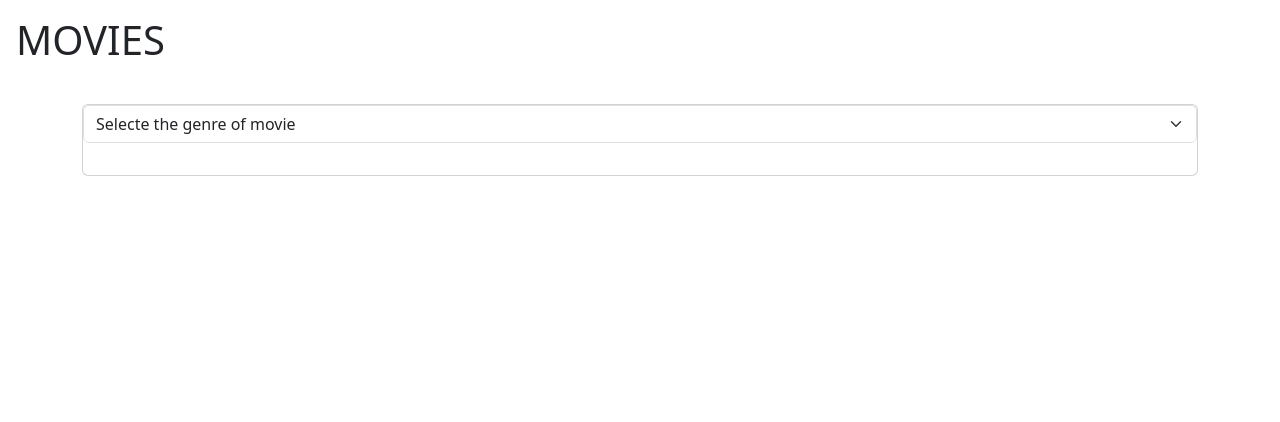
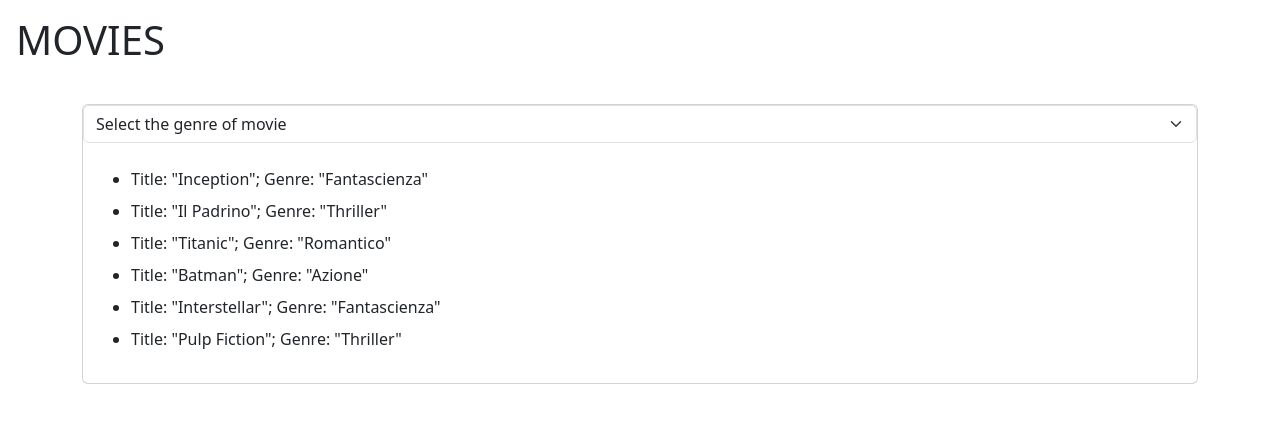
Before and after one commit to maksbernatskyy/react-movie-filter, a React (Vite) app: page / in a window 1280 px wide. Shown: the top 422 px of the page. Built offline with nearby package versions, Linux system fonts and the light colour scheme.

Commit message:
add list of movies in the card and add the state of filtred movies

```diff
--- a/src/components/Main.jsx
+++ b/src/components/Main.jsx
@@ -7,6 +7,9 @@ export default function Main() {
 
     {/* Array of movies */}
     <movies />
+
+    {/* State of filtred movies */}
+    const [filtredMovie, setFiltredMovie] = useState(movies)
 
     return (
         <>
@@ -22,7 +25,7 @@ export default function Main() {
                         <form>
                             {/* Select of genres */}
                             <select className="form-select">
-                                <option defaultValue={0}>Selecte the genre of movie</option>
+                                <option defaultValue={0}>Select the genre of movie</option>
                                 <option value="1">Fantascienza</option>
                                 <option value="2">Thriller</option>
                                 <option value="3">Romantico</option>
@@ -33,7 +36,15 @@ export default function Main() {
 
                     {/* Card Bottom */}
                     <div className="card-body">
-
+                        <ul>
+                            {
+                                movies.map((thisMovie, i) => (
+                                    <li key={i} className="my-2">
+                                        Title: "{thisMovie.title}"; Genre: "{thisMovie.genre}"
+                                    </li>
+                                ))
+                            }
+                        </ul>
                     </div>
                 </div>
             </div>
```
